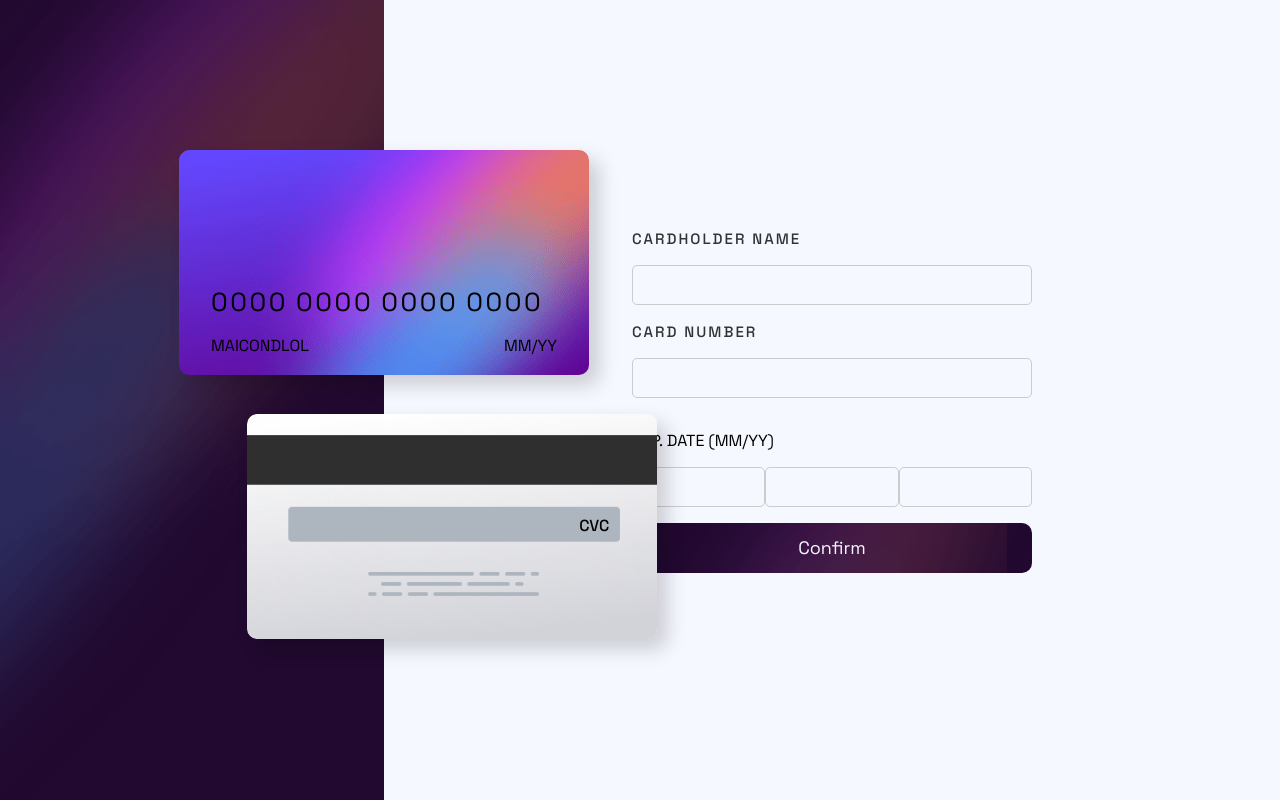
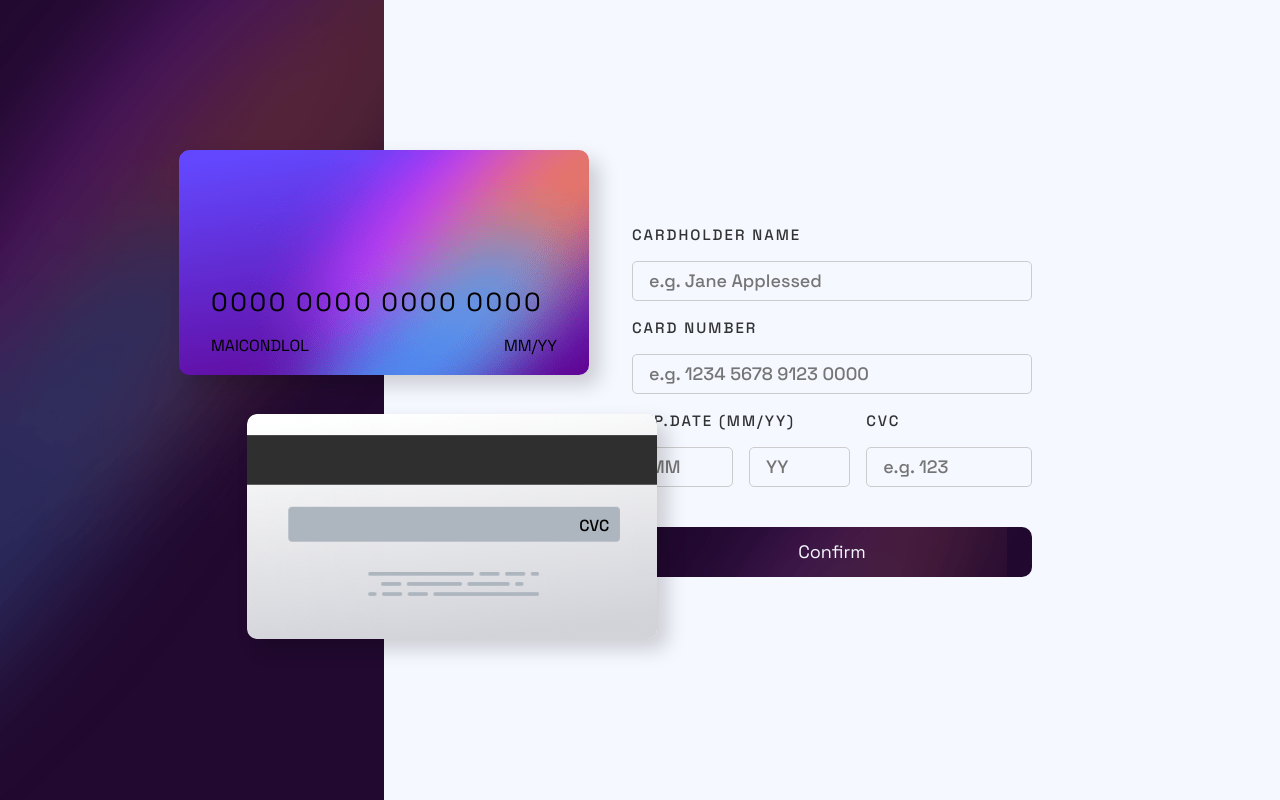
Before and after one commit to maicondguerian/interactive-card-details-form, a React (Vite) app: page / in a window 1280 px wide. Built offline with nearby package versions, Linux system fonts and the light colour scheme.

Commit message:
form refeito

```diff
--- a/src/Index.jsx
+++ b/src/Index.jsx
@@ -1,7 +1,6 @@
 import { MyContext } from './contexts/MyContext'
 import { PageBackground } from './components/Background/PageBackground'
 import { ContentContainer } from './container/ContentContainer'
-import './Index.scss'
 import { Form } from './components/Form/Form'
 
 function App() {
--- a/src/components/Form/Form.jsx
+++ b/src/components/Form/Form.jsx
@@ -4,35 +4,30 @@ export const Form = () => {
     return (
 
         <div className={styles.formWrapper}>
-            <div className={styles.form}>
-                <ul id={styles.ul}>
-                    <li>
-                        <p><label for="name">cardholder name</label></p>
-                        <span>
-                            <input type="text" id='name' />
-                        </span>
-                    </li>
-                    <li>
-                        <p><label for="number">card number</label></p>
-                        <span>
-                            <input type="text" id='number' />
-                        </span>
-                    </li>
-                </ul>
-                <span>EXP. DATE (MM/YY)</span>
-                <div>
-                    <ul className={styles.secondUl}>
-                        <li><input type="text" name="" id="month" /></li>
-                        <li><input type="text" name="" id="" /></li>
-                        <li><input type="text" name="" id="" /></li>
-                    </ul>
-                </div>
-            <button>Confirm</button>
-            </div>
+            <form className={styles.form}>
+                <fieldset id={styles.nomeNumero}>
+                        <label for="name">cardholder name</label>
+                        <input type="text" id='name' required pattern='/[a-z]/gi' placeholder='e.g. Jane Applessed' />
+                        <label for="number">card number</label>
+                        <input type="text" id='number' required pattern='/[0-9]{12}/g' placeholder='e.g. 1234 5678 9123 0000'/>
+                </fieldset>
+                <fieldset className={styles.dateCvc}>
+                    <div className={styles.data}>
+                        <label htmlFor="month year">exp.date (mm/yy)</label>
+                        <div className={styles.dataDado}>
+                            <input type="text" name="" id="month" required pattern='' placeholder='MM'/>
+                            <input type="text" name="" id="year" required pattern='' placeholder='YY'/>
+                        </div>
+                    </div>
+                    <div className={styles.cvc}>
+                        <label htmlFor="cvc">cvc</label>
+                        <input type="text" name="" id="cvc" required pattern='' placeholder='e.g. 123'/>
+                    </div>
+
+                </fieldset>
+            <button type='submit'>Confirm</button>
+            </form>
         </div>
-
-
-
     )
 
 }
--- a/src/components/Form/form.module.scss
+++ b/src/components/Form/form.module.scss
@@ -5,8 +5,14 @@
     height: 100%;
     justify-content: center;
 
+
     .form {
         width: 400px;
+        border: none;
+
+        fieldset {
+            border: none;
+        }
 
         label {
             text-transform: uppercase;
@@ -31,16 +37,27 @@
             font-weight: 500;
             color: #686868c0;
             margin: 1rem 0;
+            padding: 1rem;
         }
 
+        .dateCvc {
 
-        ul {
-            list-style: none;
-        }
+            display: flex;
+            flex-direction: row;
+            justify-content: space-around;
+            margin-bottom: 1.5rem;
 
-        ul:last-child {
-            display: flex;
+            .data {
+            width: 100%;
 
+                .dataDado {
+                    display: flex;
+                    flex-direction: row;
+                    width: 100%;
+                    padding-right: 1rem;
+                    gap: 1rem;
+                }
+            }
         }
 
         button {
```
Also changed, not shown: src/assets/Container/Container.jsx (added, +10 -0 lines), src/assets/Container/container.module.scss (added, +18 -0 lines).
